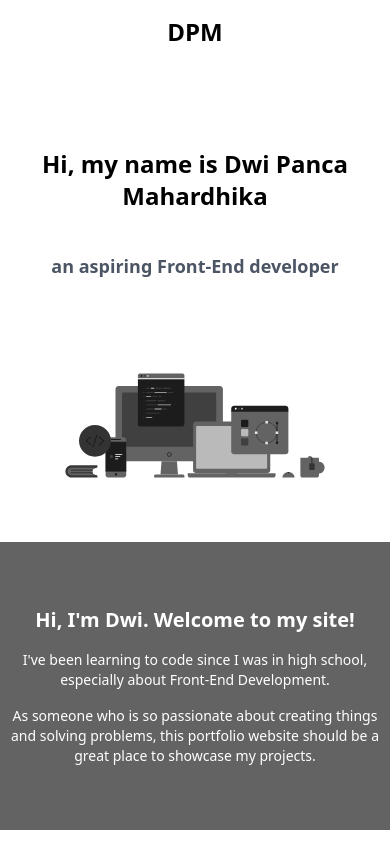
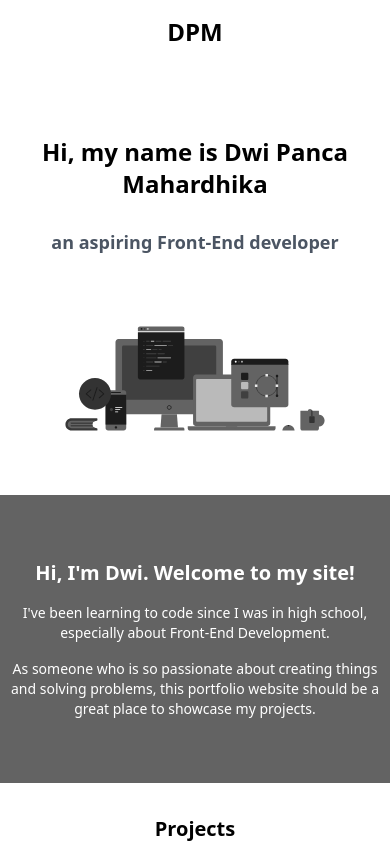
Before and after one commit to mahardikadwi/my-portfolio, a website: page index.html in a window 390 px wide. Shown: the top 846 px of the page. Drawn offline with Linux system fonts and the light colour scheme.

```diff
--- a/index.html
+++ b/index.html
@@ -26,9 +26,9 @@
 
     <header class="bg-white py-16">
         <div class="container mx-auto text-center">
-            <h1 class="md:text-4xl text-2xl font-semibold py-5">Hi, my name is Dwi Panca Mahardhika</h1>
+            <h1 class="md:text-4xl text-2xl font-semibold py-2">Hi, my name is Dwi Panca Mahardhika</h1>
             <p class="md:text-xl text-lg font-semibold text-gray-600 py-5">an aspiring Front-End developer</p>
-            <img src="src/images/hero-devices_gray.svg" alt="Hero Image" class="mt-[73px] mx-auto w-2/3 max-w-screen-lg">
+            <img src="src/images/hero-devices_gray.svg" alt="Hero Image" class="mt-[50px] mx-auto w-2/3 max-w-screen-lg">
         </div>
     </header>
 
```
Also changed, not shown: src/styles/output.css.
